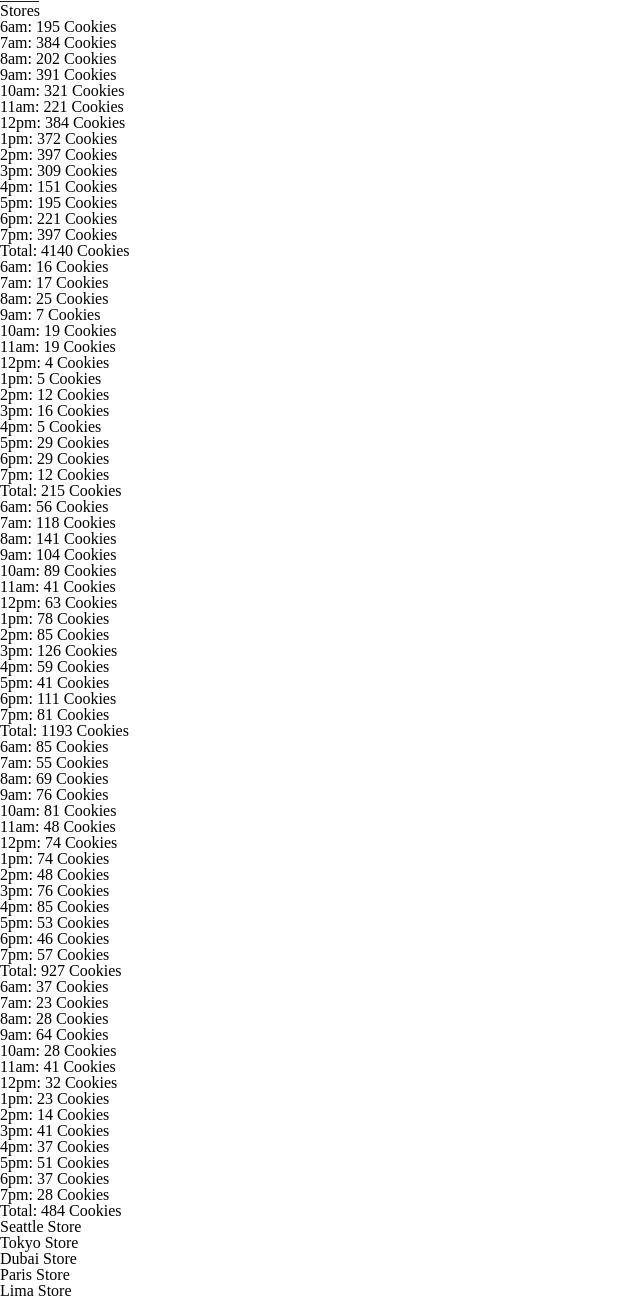
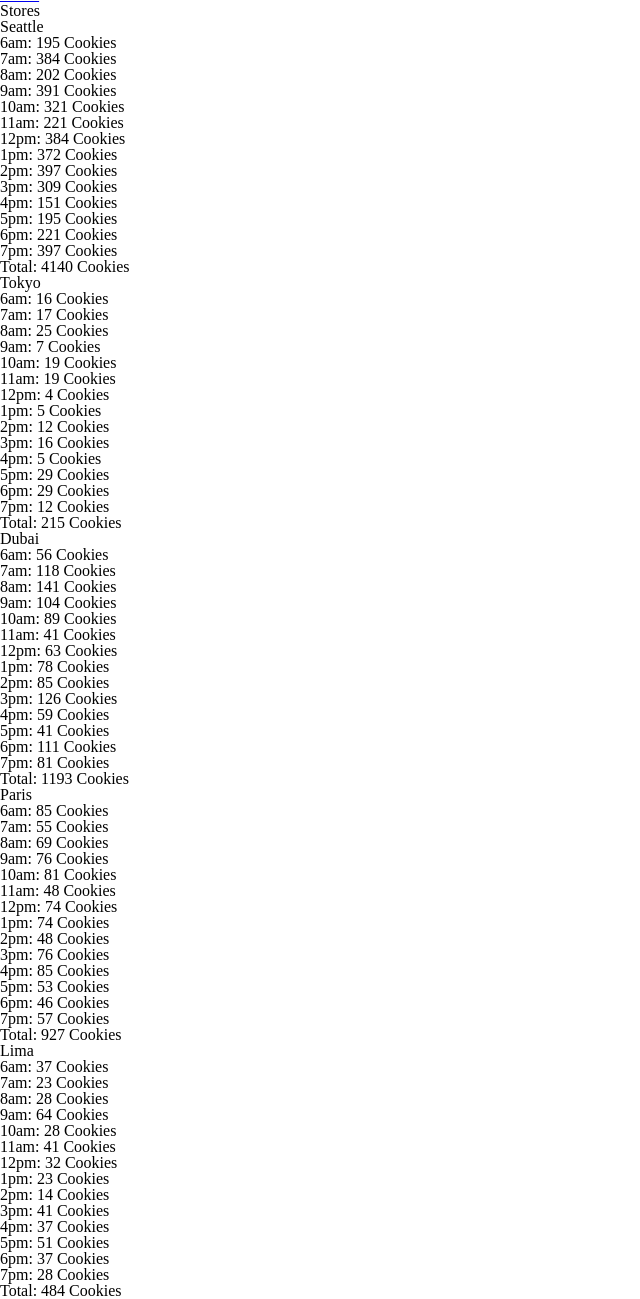
Before and after one commit to elisabethjh92/cookie-stand, a plain HTML site: page sales.html in a window 1280 px wide. Shown: the part 29-1328 px from the top of the page, without its empty margins (0-640 px from the left). Drawn offline with Linux system fonts and the light colour scheme.

Commit message:
initial commit for lab 07

```diff
--- a/js/app.js
+++ b/js/app.js
@@ -2,11 +2,13 @@
 
 var hours = ['6am', '7am', '8am', '9am', '10am', '11am', '12pm', '1pm', '2pm', '3pm', '4pm', '5pm', '6pm', '7pm'];
 
-var storeSales = document.getElementById('stores')
 
-var seattleShopElement = document.getElementById('seattleShop');
+var seattleShopElement = document.getElementById('seattle');
+
+var seattleSales = document.getElementById('seattle');
 
 var seattleShop = {
+    storeName: 'Seattle',
     minCustomerEachHour: 23,
     maxCustomerEachHour: 65,
     averageCookiesPerCustomer: 6.3,
@@ -18,7 +20,6 @@ var seattleShop = {
         for(var i = 0; i < hours.length; i++) {
             var randomCustomer = Math.floor(Math.random() * (this.maxCustomerEachHour - this.minCustomerEachHour + 1) + this.minCustomerEachHour);
             this.customersEachHour.push(randomCustomer);
-            //console.log(this.customersEachHour);
         }
     },
 
@@ -28,7 +29,6 @@ var seattleShop = {
            this.totalCookiesForTheDay += cookies;
            console.log(this.totalCookiesForTheDay);
            this.cookiesEachHour.push(cookies);
-           //console.log(this.cookiesEachHour, 'is cookies');
         }
     },
 
@@ -36,20 +36,20 @@ var seattleShop = {
         this.calculateCustomers();
         this.calculateCookies();
         var ulEl = document.createElement('ul');
-        var h2El = document.createElement('h2');
-        h2El.textContent = this.storeName;
-        storeSales.appendChild(h2El);
+        var h3El = document.createElement('h3');
+        h3El.textContent = this.storeName;
+        seattleSales.appendChild(h3El);
         for(var i = 0; i < hours.length; i++) {
             var array = [hours[i], this.cookiesEachHour[i]];
             var liEl = document.createElement("li");
             liEl.textContent = `${hours[i]}: ${this.cookiesEachHour[i]} Cookies`;
             ulEl.appendChild(liEl);
         }
-        //console.log(this.cookiesEachHour);
+
         liEl = document.createElement('li');
         liEl.textContent = `Total: ${this.totalCookiesForTheDay} Cookies`;
         ulEl.appendChild(liEl);
-        storeSales.appendChild(ulEl);
+        seattleSales.appendChild(ulEl);
     },
 };
 
@@ -60,13 +60,12 @@ function getRandom(min, max) {
 
 seattleShop.render();
 
-var tokyoShopElement = document.getElementById('tokyoShop');
+var tokyoShopElement = document.getElementById('tokyo');
 
-//var liEl = document.createElement('li');
-
-//tokyoShopElement.appendChild(liEl);
+var tokyoSales = document.getElementById('tokyo');
 
 var tokyoShop = {
+    storeName: 'Tokyo',
     minCustomerEachHour: 3,
     maxCustomerEachHour: 24,
     averageCookiesPerCustomer: 1.2,
@@ -78,7 +77,6 @@ var tokyoShop = {
         for(var i = 0; i < hours.length; i++) {
             var randomCustomer = Math.floor(Math.random() * (this.maxCustomerEachHour - this.minCustomerEachHour + 1) + this.minCustomerEachHour);
             this.customersEachHour.push(randomCustomer);
-            //console.log(this.customersEachHour);
         }
     },
 
@@ -88,7 +86,6 @@ var tokyoShop = {
            this.totalCookiesForTheDay += cookies;
            console.log(this.totalCookiesForTheDay);
            this.cookiesEachHour.push(cookies);
-           //console.log(this.cookiesEachHour, 'is cookies');
         }
     },
 
@@ -96,30 +93,31 @@ var tokyoShop = {
         this.calculateCustomers();
         this.calculateCookies();
         var ulEl = document.createElement('ul');
-        var h2El = document.createElement('h2');
-        h2El.textContent = this.storeName;
-        storeSales.appendChild(h2El);
+        var h3El = document.createElement('h3');
+        h3El.textContent = this.storeName;
+        tokyoSales.appendChild(h3El);
         for(var i = 0; i < hours.length; i++) {
             var array = [hours[i], this.cookiesEachHour[i]];
             var liEl = document.createElement("li");
             liEl.textContent = `${hours[i]}: ${this.cookiesEachHour[i]} Cookies`;
             ulEl.appendChild(liEl);
         }
-        //console.log(this.cookiesEachHour);
+
         liEl = document.createElement('li');
         liEl.textContent = `Total: ${this.totalCookiesForTheDay} Cookies`;
         ulEl.appendChild(liEl);
-        storeSales.appendChild(ulEl);
+        tokyoSales.appendChild(ulEl);
     },
 };
 
 tokyoShop.render();
 
-var dubaiShopElement = document.getElementById('dubaiShop');
+var dubaiShopElement = document.getElementById('dubai');
 
-//dubaiShopElement.appendChild(liEl);
+var dubaiSales = document.getElementById('dubai');
 
 var dubaiShop = {
+    storeName: 'Dubai',
     minCustomerEachHour: 11,
     maxCustomerEachHour: 38,
     averageCookiesPerCustomer: 3.7,
@@ -131,7 +129,6 @@ var dubaiShop = {
         for(var i = 0; i < hours.length; i++) {
             var randomCustomer = Math.floor(Math.random() * (this.maxCustomerEachHour - this.minCustomerEachHour + 1) + this.minCustomerEachHour);
             this.customersEachHour.push(randomCustomer);
-            //console.log(this.customersEachHour);
         }
     },
 
@@ -141,7 +138,6 @@ var dubaiShop = {
            this.totalCookiesForTheDay += cookies;
            console.log(this.totalCookiesForTheDay);
            this.cookiesEachHour.push(cookies);
-           //console.log(this.cookiesEachHour, 'is cookies');
         }
     },
 
@@ -149,32 +145,31 @@ var dubaiShop = {
         this.calculateCustomers();
         this.calculateCookies();
         var ulEl = document.createElement('ul');
-        var h2El = document.createElement('h2');
-        h2El.textContent = this.storeName;
-        storeSales.appendChild(h2El);
+        var h3El = document.createElement('h3');
+        h3El.textContent = this.storeName;
+        dubaiSales.appendChild(h3El);
         for(var i = 0; i < hours.length; i++) {
             var array = [hours[i], this.cookiesEachHour[i]];
             var liEl = document.createElement("li");
             liEl.textContent = `${hours[i]}: ${this.cookiesEachHour[i]} Cookies`;
             ulEl.appendChild(liEl);
         }
-        //console.log(this.cookiesEachHour);
+
         liEl = document.createElement('li');
         liEl.textContent = `Total: ${this.totalCookiesForTheDay} Cookies`;
         ulEl.appendChild(liEl);
-        storeSales.appendChild(ulEl);
+        dubaiSales.appendChild(ulEl);
     },
 };
 
 dubaiShop.render();
 
-var parisShopElement = document.getElementById('parisShop');
+var parisShopElement = document.getElementById('paris');
 
-//var liEl = document.createElement('li');
-
-//parisShopElement.appendChild(liEl);
+var parisSales = document.getElementById('paris');
 
 var parisShop = {
+    storeName: 'Paris',
     minCustomerEachHour: 20,
     maxCustomerEachHour: 38,
     averageCookiesPerCustomer: 2.3,
@@ -186,7 +181,6 @@ var parisShop = {
         for(var i = 0; i < hours.length; i++) {
             var randomCustomer = Math.floor(Math.random() * (this.maxCustomerEachHour - this.minCustomerEachHour + 1) + this.minCustomerEachHour);
             this.customersEachHour.push(randomCustomer);
-            //console.log(this.customersEachHour);
         }
     },
 
@@ -196,7 +190,6 @@ var parisShop = {
            this.totalCookiesForTheDay += cookies;
            console.log(this.totalCookiesForTheDay);
            this.cookiesEachHour.push(cookies);
-           //console.log(this.cookiesEachHour, 'is cookies');
         }
     },
 
@@ -204,32 +197,31 @@ var parisShop = {
         this.calculateCustomers();
         this.calculateCookies();
         var ulEl = document.createElement('ul');
-        var h2El = document.createElement('h2');
-        h2El.textContent = this.storeName;
-        storeSales.appendChild(h2El);
+        var h3El = document.createElement('h3');
+        h3El.textContent = this.storeName;
+        parisSales.appendChild(h3El);
         for(var i = 0; i < hours.length; i++) {
             var array = [hours[i], this.cookiesEachHour[i]];
             var liEl = document.createElement("li");
             liEl.textContent = `${hours[i]}: ${this.cookiesEachHour[i]} Cookies`;
             ulEl.appendChild(liEl);
         }
-        //console.log(this.cookiesEachHour);
+
         liEl = document.createElement('li');
         liEl.textContent = `Total: ${this.totalCookiesForTheDay} Cookies`;
         ulEl.appendChild(liEl);
-        storeSales.appendChild(ulEl);
+        parisSales.appendChild(ulEl);
     },
 };
 
 parisShop.render();
 
-var limaShopElement = document.getElementById('limaShop');
+var limaShopElement = document.getElementById('lima');
 
-//var liEl = document.createElement('li');
-
-//limaShopElement.appendChild(liEl);
+var limaSales = document.getElementById('lima');
 
 var limaShop = {
+    storeName: 'Lima',
     minCustomerEachHour: 2,
     maxCustomerEachHour: 16,
     averageCookiesPerCustomer: 4.6,
@@ -241,7 +233,6 @@ var limaShop = {
         for(var i = 0; i < hours.length; i++) {
             var randomCustomer = Math.floor(Math.random() * (this.maxCustomerEachHour - this.minCustomerEachHour + 1) + this.minCustomerEachHour);
             this.customersEachHour.push(randomCustomer);
-            //console.log(this.customersEachHour);
         }
     },
 
@@ -251,7 +242,6 @@ var limaShop = {
            this.totalCookiesForTheDay += cookies;
            console.log(this.totalCookiesForTheDay);
            this.cookiesEachHour.push(cookies);
-           //console.log(this.cookiesEachHour, 'is cookies');
         }
     },
 
@@ -259,20 +249,20 @@ var limaShop = {
         this.calculateCustomers();
         this.calculateCookies();
         var ulEl = document.createElement('ul');
-        var h2El = document.createElement('h2');
-        h2El.textContent = this.storeName;
-        storeSales.appendChild(h2El);
+        var h3El = document.createElement('h3');
+        h3El.textContent = this.storeName;
+        limaSales.appendChild(h3El);
         for(var i = 0; i < hours.length; i++) {
             var array = [hours[i], this.cookiesEachHour[i]];
             var liEl = document.createElement("li");
             liEl.textContent = `${hours[i]}: ${this.cookiesEachHour[i]} Cookies`;
             ulEl.appendChild(liEl);
         }
-        //console.log(this.cookiesEachHour);
+
         liEl = document.createElement('li');
         liEl.textContent = `Total: ${this.totalCookiesForTheDay} Cookies`;
         ulEl.appendChild(liEl);
-        storeSales.appendChild(ulEl);
+        limaSales.appendChild(ulEl);
     },
 };
 
--- a/sales.html
+++ b/sales.html
@@ -11,15 +11,15 @@
 
     <section id="stores"><h2>Stores</h2></section>
 
-    <section id="seattleShop"><h3>Seattle Store</h3></section>
+    <section id="seattle"><h3></h3></section>
 
-    <section id="tokyoShop"><h3>Tokyo Store</h3></section>
+    <section id="tokyo"><h3></h3></section>
 
-    <section id="dubaiShop"><h3>Dubai Store</h3></section>
+    <section id="dubai"><h3></h3></section>
 
-    <section id="parisShop"><h3>Paris Store</h3></section>
+    <section id="paris"><h3></h3></section>
 
-    <section id="limaShop"><h3>Lima Store</h3></section>
+    <section id="lima"><h3></h3></section>
 
     <script src="js/app.js"></script>
 </body>
```
Also changed, not shown: img/73357289_959256964412189_4487134591068405760_o.jpg (added).
